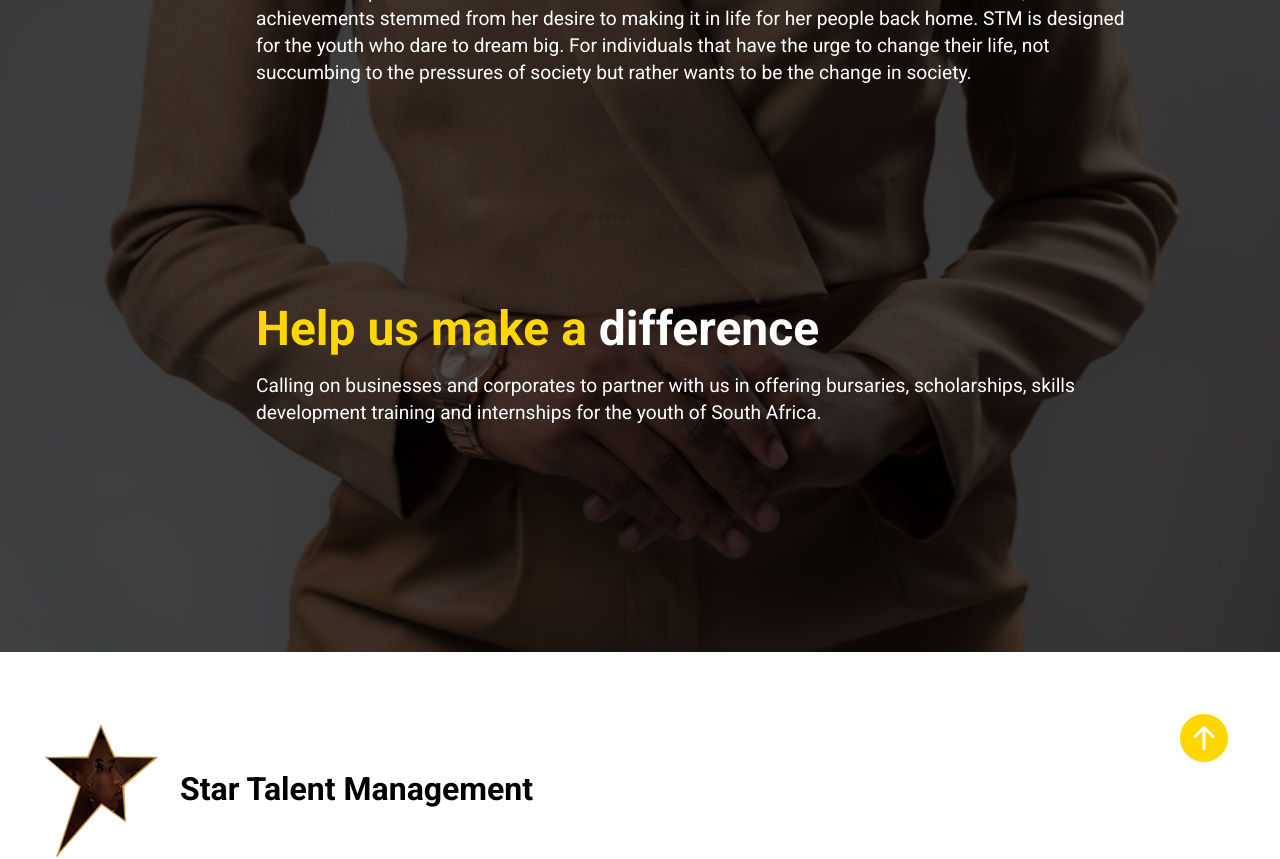
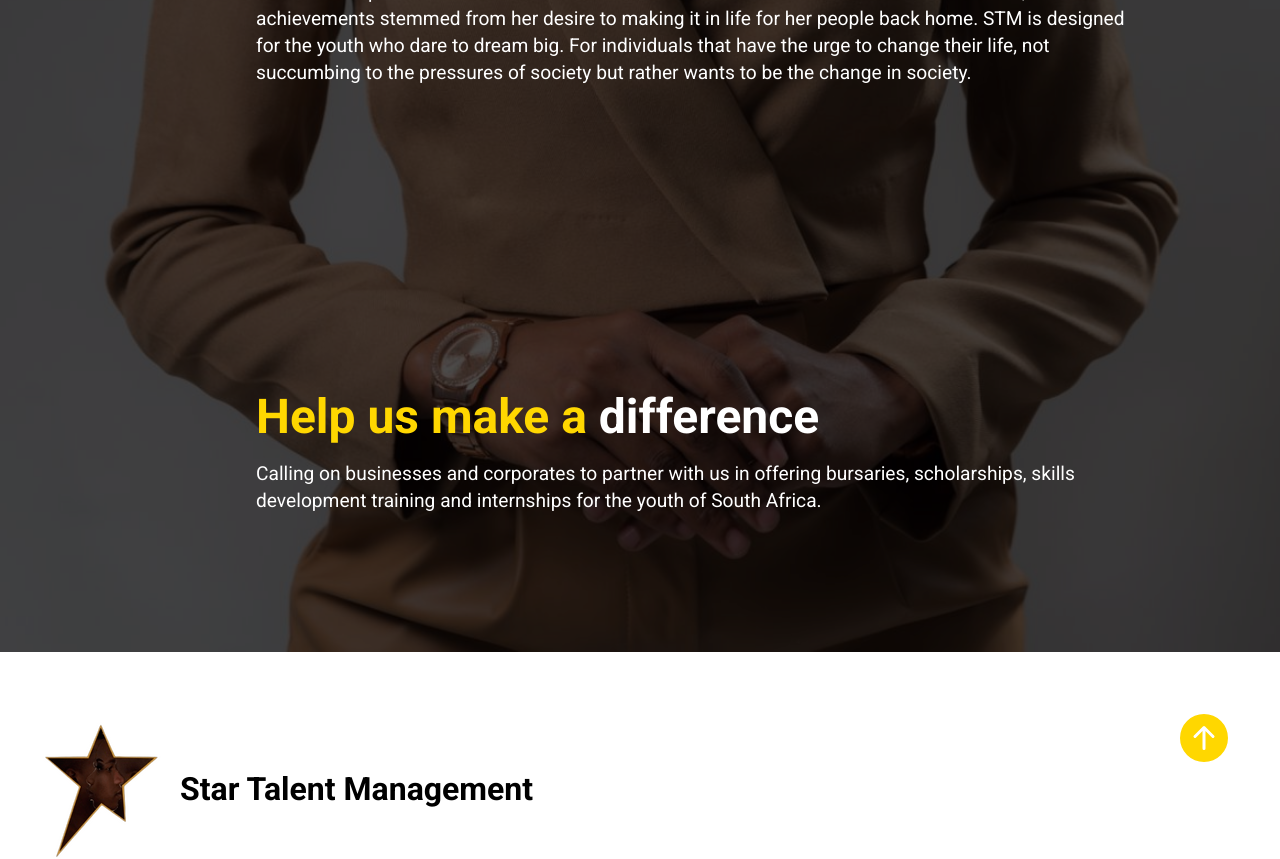
Before and after one commit to Thabiso-Timzo/stellar-talent-management, a React (Create React App) app in the folder client/: page /about in a window 1280 px wide. Shown: the part 1108-1967 px from the top of the page. Built offline with nearby package versions, Linux system fonts and the light colour scheme; the HTML template or start-up script is replaced by a standard one.

Commit message:
Modified about page design

```diff
--- a/client/src/components/about/about-stm/AboutSTM.css
+++ b/client/src/components/about/about-stm/AboutSTM.css
@@ -56,7 +56,7 @@
     justify-content: center;
     position: absolute;
     left: 20%;
-    top: 80%;
+    top: 85%;
     width: 70%;
 }
 
@@ -70,7 +70,6 @@
 }
 
 @media screen and (max-width:940px) {
-
     .recovery .content {
         width: 100%;
         background: rgba(255, 255, 255, .2);
```
